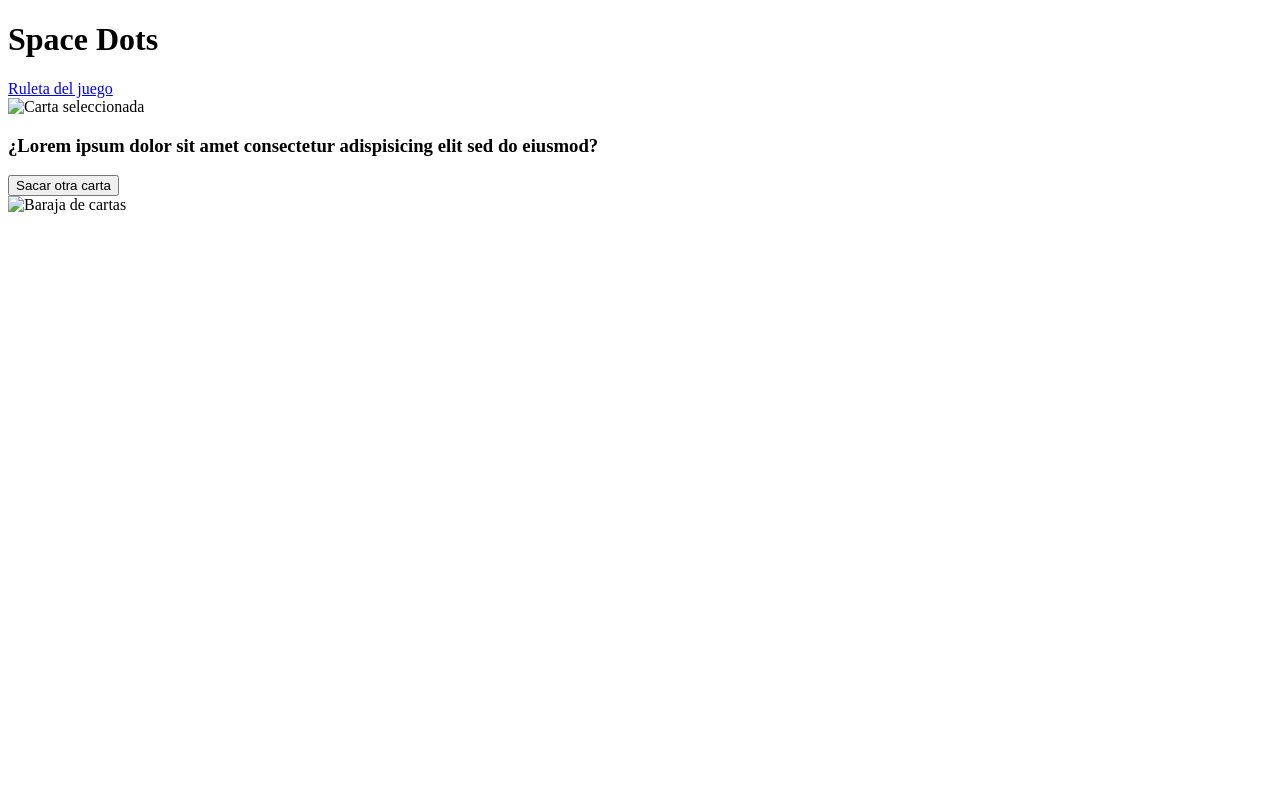
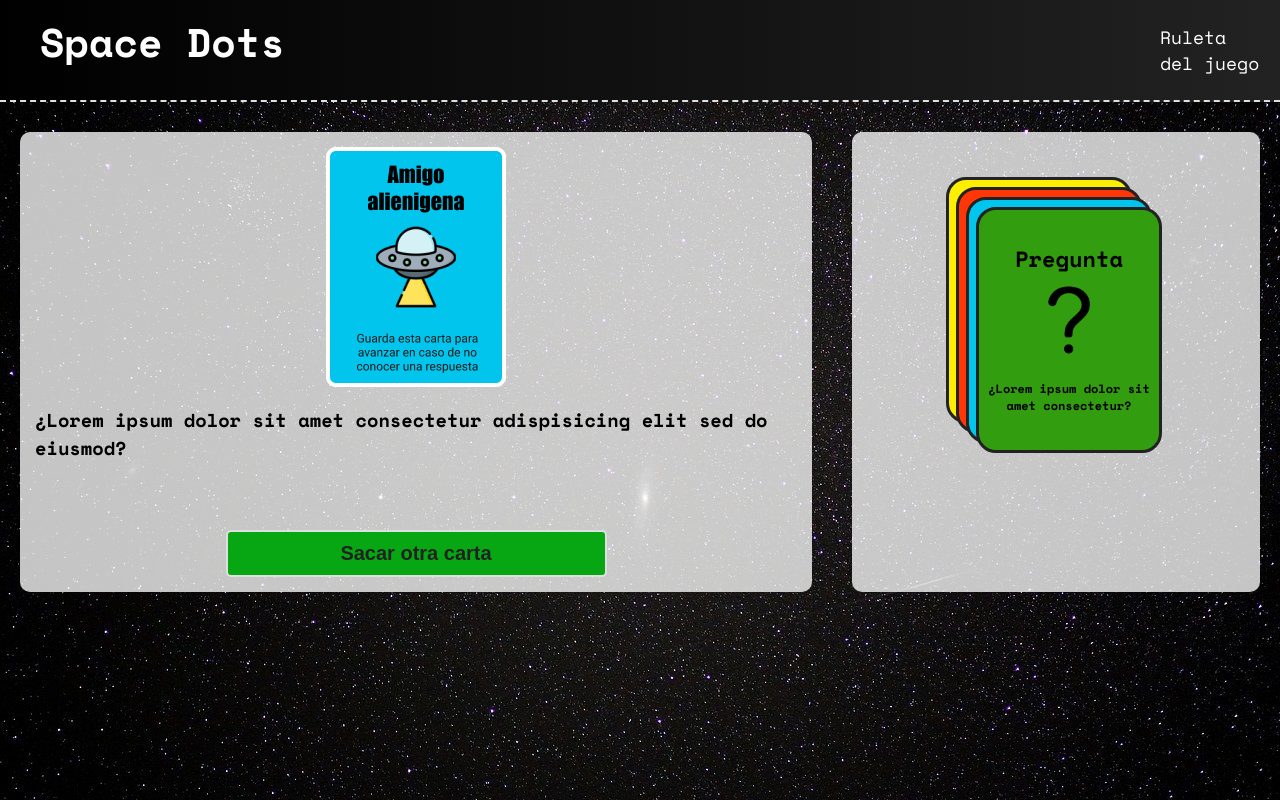
Before and after one commit to YahirAdrian/Ruleta-space-dots, a plain HTML site: page baraja.html in a window 1280 px wide. Drawn offline with nearby package versions, Linux system fonts and the light colour scheme.

Commit message:
Estilos de la baraja de cartas

```diff
--- a/baraja.html
+++ b/baraja.html
@@ -5,10 +5,11 @@
         <meta http-equiv="X-UA-Compatible" content="IE=edge">
         <meta name="viewport" content="width=device-width, initial-scale=1.0">
         <title>Baraja de cartas de Space Dots</title>
-        <link rel="stylesheet" href="css/style.css">
+        <link rel="stylesheet" href="css/styles.css">
         <link rel="preconnect" href="https://fonts.googleapis.com">
         <link rel="preconnect" href="https://fonts.gstatic.com" crossorigin>
         <link href="https://fonts.googleapis.com/css2?family=Space+Mono:ital,wght@0,400;0,700;1,400;1,700&display=swap" rel="stylesheet">
+        <link rel="shortcut icon" href="src/icono_cartas.png" type="image/x-icon">
     </head>
 
     <body>
@@ -29,12 +30,33 @@
                     <h3 id="pregunta">¿Lorem ipsum dolor sit amet consectetur adispisicing elit sed do eiusmod?</h3>
                 </div>
 
-                <button>Sacar otra carta</button>
+                <button id="sacar-carta">Sacar otra carta</button>
             </div>
 
 
             <div id="baraja">
-                <img src="src/cartas/impulso_verde.png" alt="Baraja de cartas" title="sacar una carta" id="baraja"/>
+                <div id="cartas">
+                    <div class="carta amarillo">
+                        <span class="titulo">Pregunta</span>
+                        <img src="src/pregunta.png" alt="icono-carta">
+                        <span class="leyenda">¿Lorem ipsum dolor sit amet consectetur?</span>
+                    </div>
+                    <div class="carta rojo">
+                        <span class="titulo">Pregunta</span>
+                        <img src="src/pregunta.png" alt="icono-carta">
+                        <span class="leyenda">¿Lorem ipsum dolor sit amet consectetur?</span>
+                    </div>
+                    <div class="carta azul">
+                        <span class="titulo">Pregunta</span>
+                        <img src="src/pregunta.png" alt="icono-carta">
+                        <span class="leyenda">¿Lorem ipsum dolor sit amet consectetur?</span>
+                    </div>
+                    <div class="carta verde">
+                        <span class="titulo">Pregunta</span>
+                        <img src="src/pregunta.png" alt="icono-carta">
+                        <span class="leyenda">¿Lorem ipsum dolor sit amet consectetur?</span>
+                    </div>
+                </div>
             </div>
         </section>
 
--- a/css/styles.css
+++ b/css/styles.css
@@ -77,7 +77,8 @@ section{
     z-index: 0;
 }
 
-#ruleta, #resultados{
+#ruleta, #resultados,
+#baraja, #carta-seleccionada{
     display: flex;
     flex-direction: column;
     justify-content: space-between;
@@ -102,11 +103,13 @@ section{
     z-index: 1;
 }
 
-#ruleta button#girar:hover{
+#ruleta button#girar:hover,
+#carta-seleccionada img:hover{
     transform: scale(1.01);
 }
 
-#ruleta button#girar{
+#ruleta button#girar,
+#carta-seleccionada button#sacar-carta{
     background-color: #07a714;
     padding: 10px;
     border-radius: 5px;
@@ -120,7 +123,8 @@ section{
     color: #222;
 }
 
-#ruleta button#girar:hover{
+#ruleta button#girar:hover,
+#carta-seleccionada button#sacar-carta:hover{
     background-color: #0ccc1c;
 
 }
@@ -139,3 +143,78 @@ section{
 #ruleta img{
     border: 1px solid #000;
 }
+
+/* Estilos de la baraja de cartas */
+#carta-seleccionada img,
+.carta{
+    cursor: pointer;
+    transition: all 0.5s;
+}
+
+
+#cartas{
+    position: absolute;
+    width: 180px;
+    height: 240px;
+    transform: translate(-40px, 50px);
+}
+.carta{
+    width: 180px;
+    height: 240px;
+    background-color: #FEEE02;
+    border-radius: 20px;
+    border: 3px solid #222;
+    display: flex;
+    flex-direction: column;
+    justify-content: center;
+    align-items: center;
+    position: absolute;
+    top: 20px;
+    left: 10px;
+}
+
+#cartas .carta:nth-child(1){
+    transform: translate(10px, -40px);
+}
+#cartas .carta:nth-child(2){
+
+    transform: translate(20px, -30px);
+}
+#cartas .carta:nth-child(3){
+    transform: translate(30px, -20px);
+
+}
+#cartas .carta:nth-child(4){
+    transform: translate(40px, -10px);
+}
+
+.carta.rojo{
+    background-color: #FF3706;
+}
+.carta.azul{
+    background-color: #01C5ED;
+}
+.carta.amarillo{
+    background-color: #FEEE02;
+}
+.carta.verde{
+    background-color: #329D0F;
+}
+
+.carta .titulo{
+    font-size: 22px;
+    font-weight: bolder;
+}
+
+.carta .leyenda{
+    margin-top: 10px;
+    font-size: 12px;
+    padding: 5px;
+    text-align: center;
+    font-weight: bold;
+}
+
+.carta img{
+    width: 90px;
+    height: 90px;
+}
```
Also changed, not shown: src/cartas/alienigena_amarillo.png (added), src/cartas/alienigena_azul.png (added), src/cartas/alienigena_rojo.png (added), src/cartas/alienigena_verde.png (added), src/cartas/impulso_amarillo.png (added), src/cartas/impulso_azul.png (added), src/cartas/impulso_rojo.png (added), src/cartas/impulso_verde.png (added), src/cartas/meteoro_amarillo.png (added), src/cartas/meteoro_azul.png (added), src/cartas/meteoro_rojo.png (added), src/cartas/meteoro_verde.png (added), src/icono_cartas.png (added).
